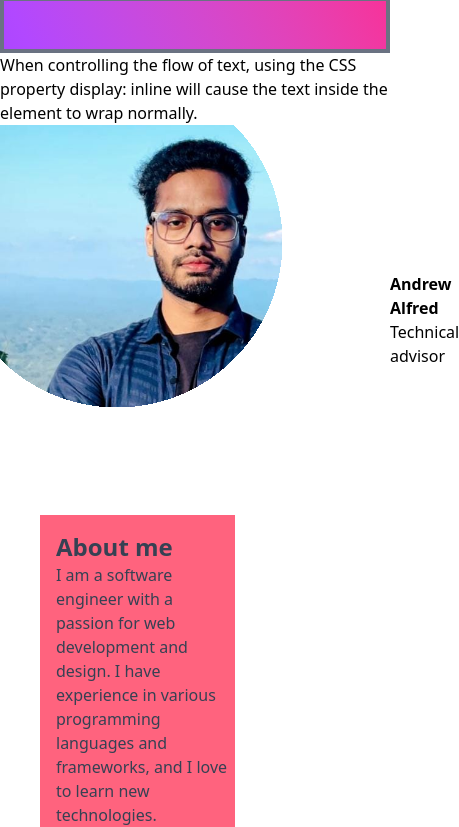
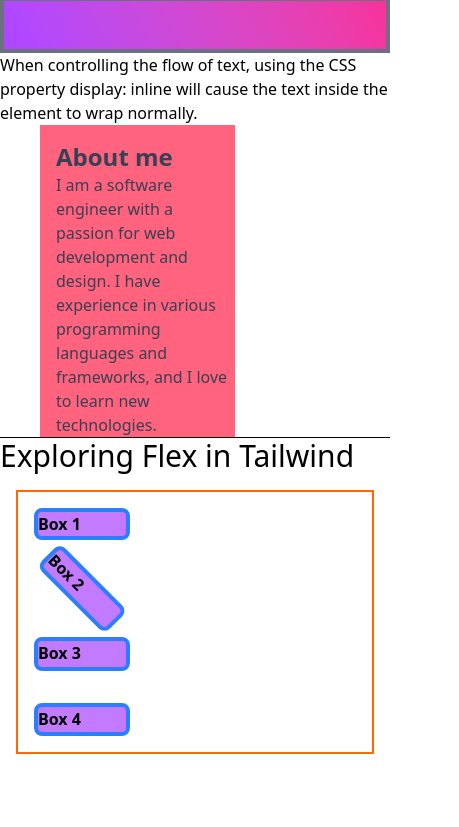
Before and after one commit to Ishrakul-Tahmid/Tailwind, a plain HTML site: page index.html in a window 390 px wide. Shown: the part 268-1095 px from the top of the page, 459 px wide, since content can reach past the window. After the commit the page ends 1038 px from the top, so only its background shows below. Drawn offline with nearby package versions, Linux system fonts and the light colour scheme.

Commit message:
Tailwind Flex Layout And Responsive Flex

```diff
--- a/index.html
+++ b/index.html
@@ -28,7 +28,7 @@
         <span class="inline">display: inline</span> will cause the text inside
         the element to wrap normally.
       </p>
-      <div class="flex items-center">
+      <!-- <div class="flex items-center">
         <img
           src="images/me.jpg"
           class="mask-radial-closest-corner mask-radial-from-100% mask-radial-at-[30%_30%]"
@@ -37,7 +37,7 @@
           <strong>Andrew Alfred</strong>
           <span>Technical advisor</span>
         </div>
-    </section>
+    </section> -->
 
     <section>
         <div class="text-gray-700 bg-rose-400 w-1/2 h-fit pt-4 pl-4 mx-10">
@@ -48,5 +48,15 @@
             </P>
         </div>
       </section>
+      <hr>
+      <section>
+        <h3 class="text-3xl">Exploring Flex in Tailwind</h3>
+        <div class="display: flex flex-col md:flex-row justify-around h-66 border-2 border-orange-500 items-center m-4 items-stretch lg:justify-between">
+            <div class="bg-purple-400 w-24 border-4 border-blue-500 rounded-lg m-4 font-bold ">Box 1</div>
+            <div class="bg-purple-400 h-24 w-24 border-4 border-blue-500 rounded-lg m-4 font-bold rotate-45">Box 2</div>
+            <div class="bg-purple-400 h-24 w-24 border-4 border-blue-500 rounded-lg m-4 font-bold">Box 3</div>
+            <div class="bg-purple-400 h-24 w-24 border-4 border-blue-500 rounded-lg m-4 font-bold">Box 4</div>
+        </div>
+      </section>
   </body>
 </html>
```
